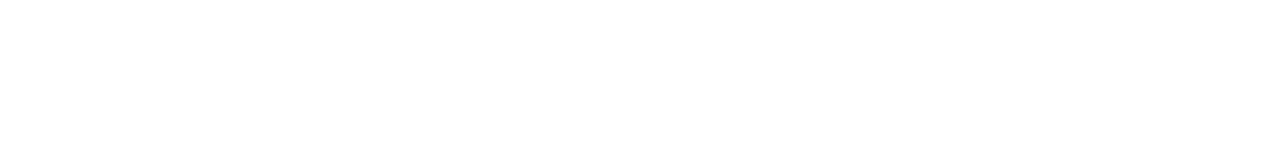
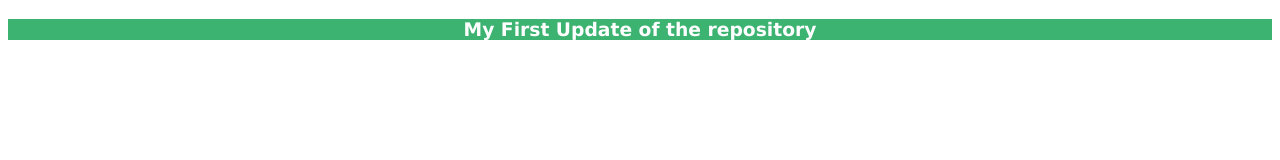
Before and after one commit to Itminan30/my-second-repo, a plain HTML site: page index.html in a window 1280 px wide. Drawn offline with Linux system fonts and the light colour scheme.

Commit message:
1st update

```diff
--- a/index.html
+++ b/index.html
@@ -8,6 +8,6 @@
     <title>My Second Github Repo</title>
 </head>
 <body>
-
+    <h3>My First Update of the repository</h3>
 </body>
 </html>
--- a/style.css
+++ b/style.css
@@ -0,0 +1,6 @@
+h3 {
+    background-color: mediumseagreen;
+    color: white;
+    font-family: 'Lucida Sans', 'Lucida Sans Regular', 'Lucida Grande', 'Lucida Sans Unicode', Geneva, Verdana, sans-serif;
+    text-align: center;
+}
```
